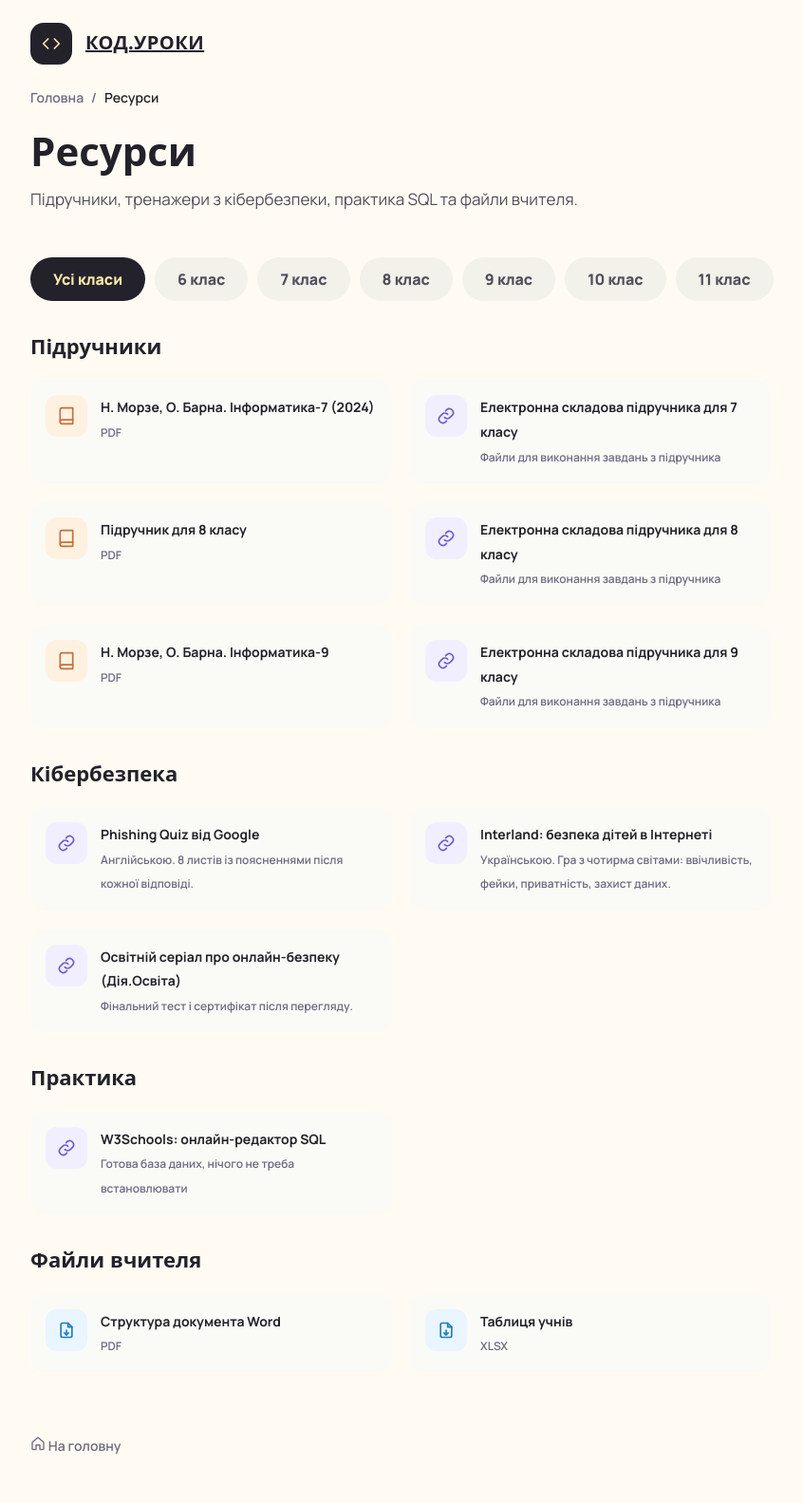
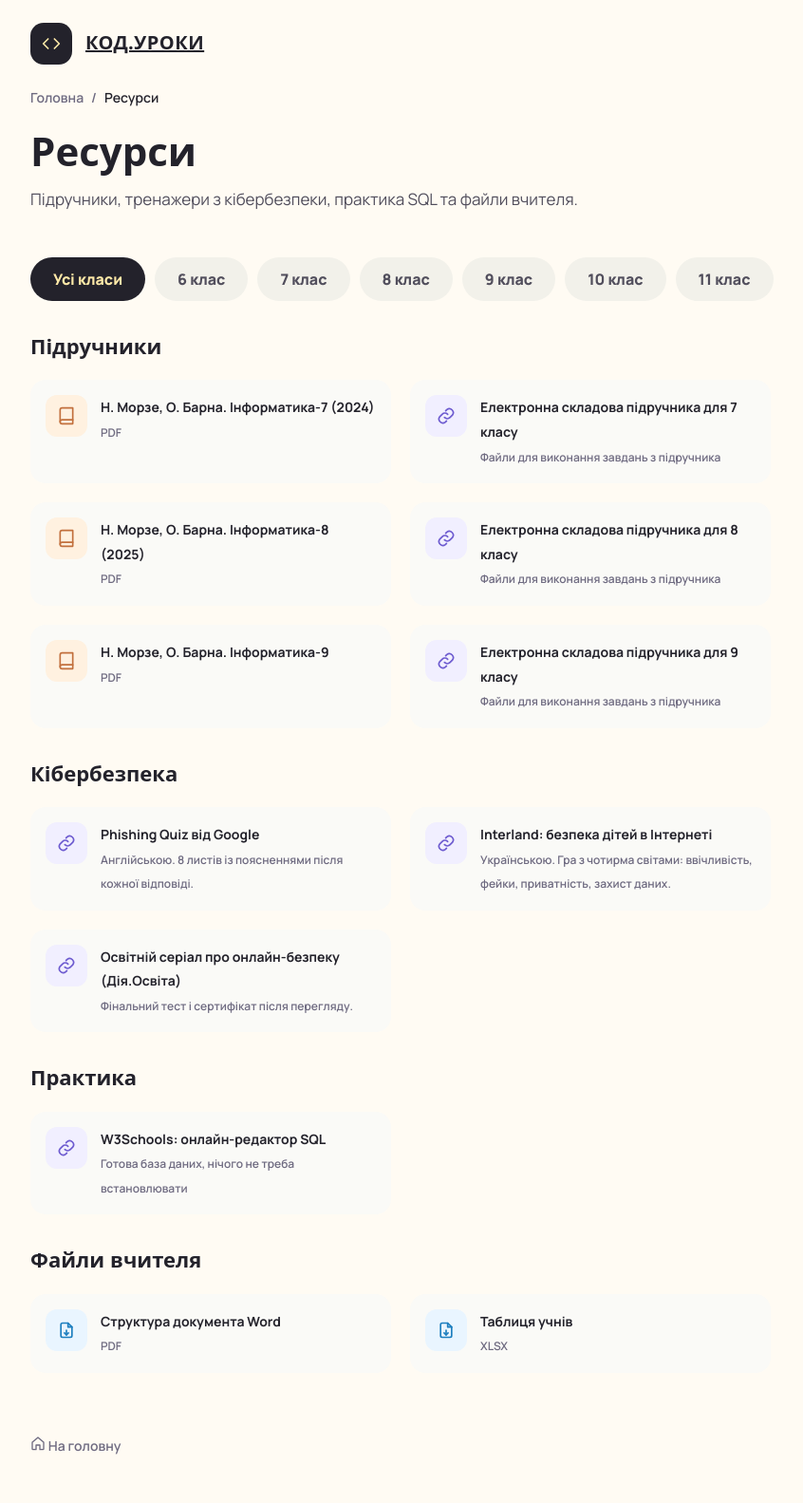
Before and after one commit to dpovod/python-tkinter-examples, a Jekyll site: the page built from docs/resources.html, in a window 1280 px wide. Shown: the whole page at 95% size, without its empty margins (32-878 px from the left). Built offline with Jekyll 4.4.1, drawn with Linux system fonts in a browser that asks for light colours.

Commit message:
Set grade 8 textbook title: Morze, Barna, 2025
Co-Authored-By: Claude Opus 5.5 <noreply@anthropic.com>

```diff
--- a/docs/_data/resources.yml
+++ b/docs/_data/resources.yml
@@ -23,7 +23,7 @@
   grades: [7]
 
 - id: textbook-8
-  title: "Підручник для 8 класу"   # TODO: автори (ймовірно Морзе Н. В., Барна О. В., 2025)
+  title: "Н. Морзе, О. Барна. Інформатика-8 (2025)"
   type: book
   group: textbooks
   url: "https://drive.google.com/file/d/1EFkyl58UIPDfqqORQgOABMKmF_maIwuL/view"
```
